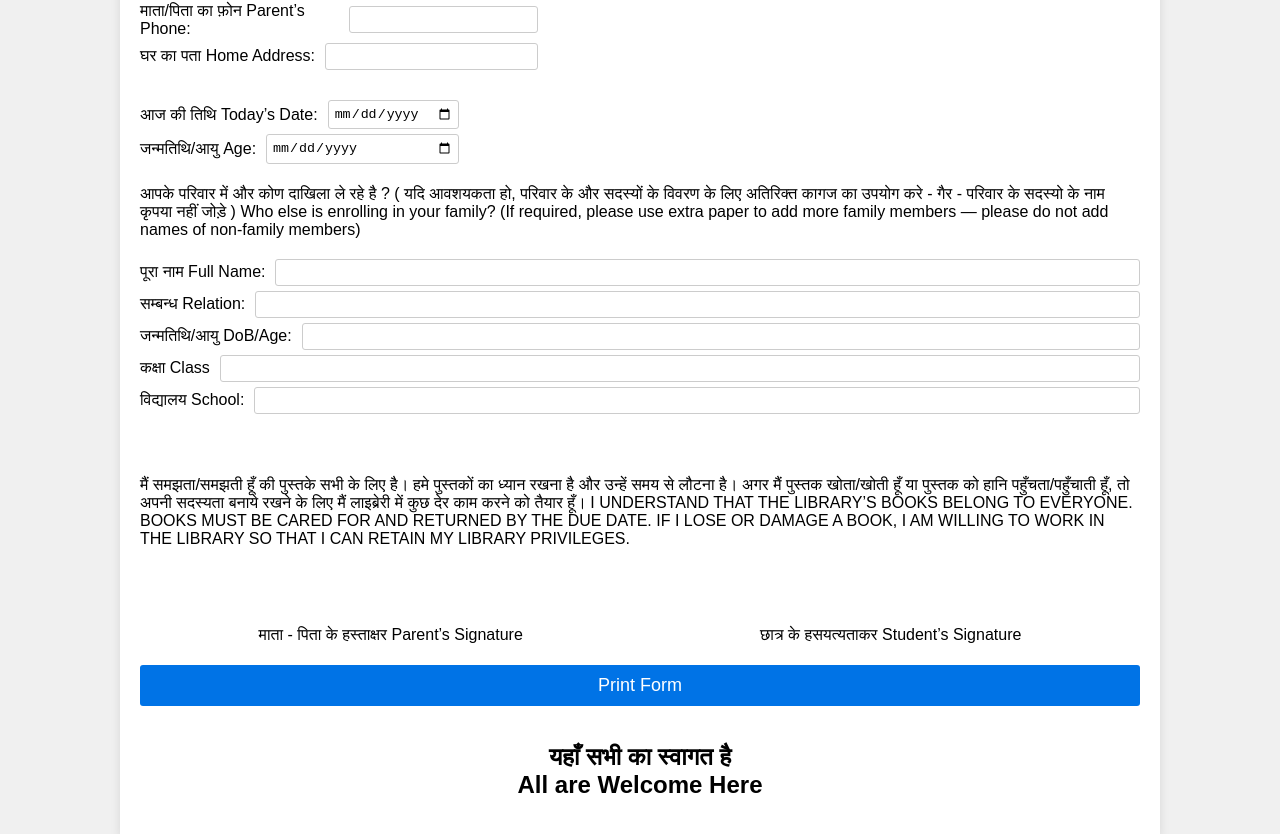
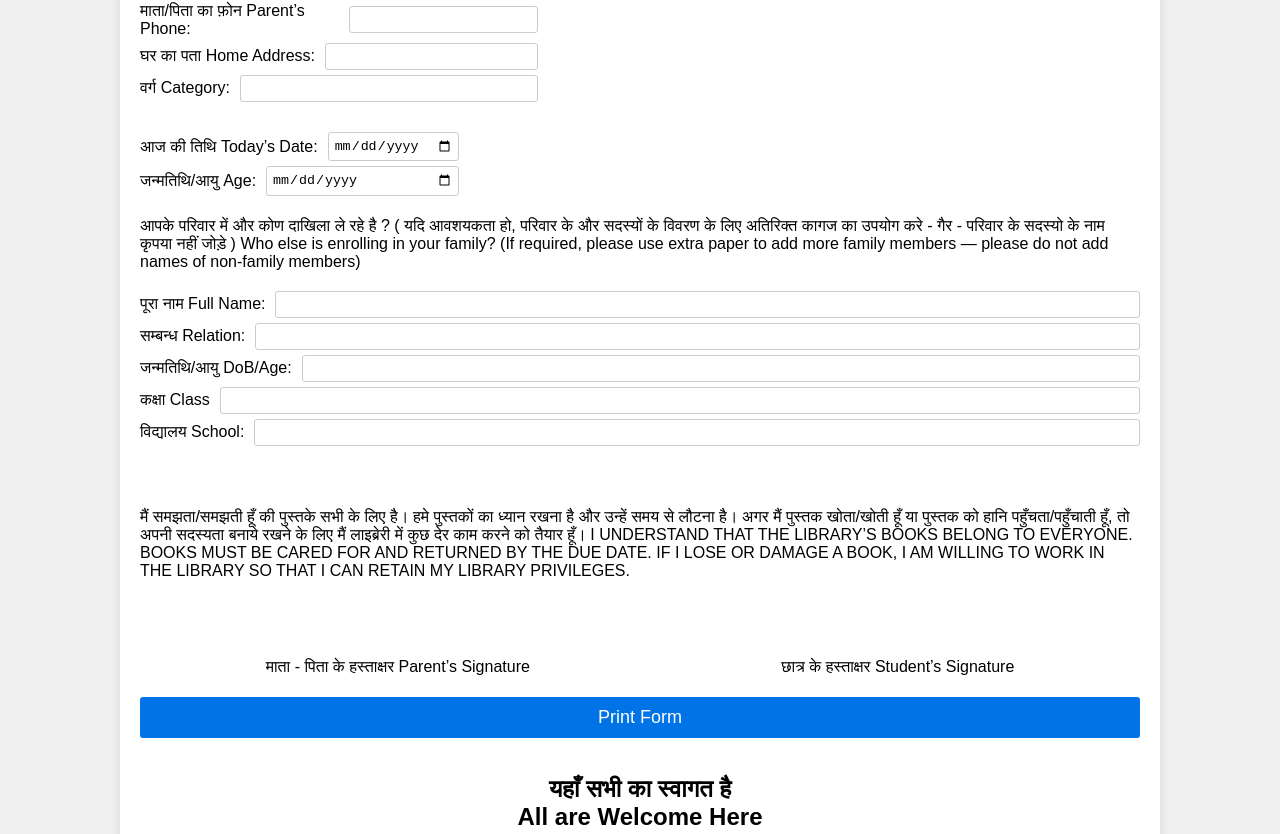
Before and after one commit to manjeet6363/Deepalaya-Library-Student-form, a plain HTML site: page index.html in a window 1280 px wide. Shown: the part 235-1069 px from the top of the page. Drawn offline with Linux system fonts and the light colour scheme.

Commit message:
Update index.html

```diff
--- a/index.html
+++ b/index.html
@@ -125,6 +125,9 @@
             <p>
               घर का पता Home Address: <input type="text" name="" id="" />
             </p>
+            <p>
+              वर्ग Category: <input type="text" name="" id="">
+            </p>
           </div>
           <div id="imageBox">
             <input
@@ -164,7 +167,7 @@
       </div>
       <div class="information3">
         <p>माता - पिता के हस्ताक्षर  Parent’s Signature</p>
-        <p>छात्र के हसयत्यताकर Student’s Signature</p>
+        <p>छात्र के हस्ताक्षर Student’s Signature</p>
       </div>
       <button id="print" class="print">Print Form</button>
       <br>
```
